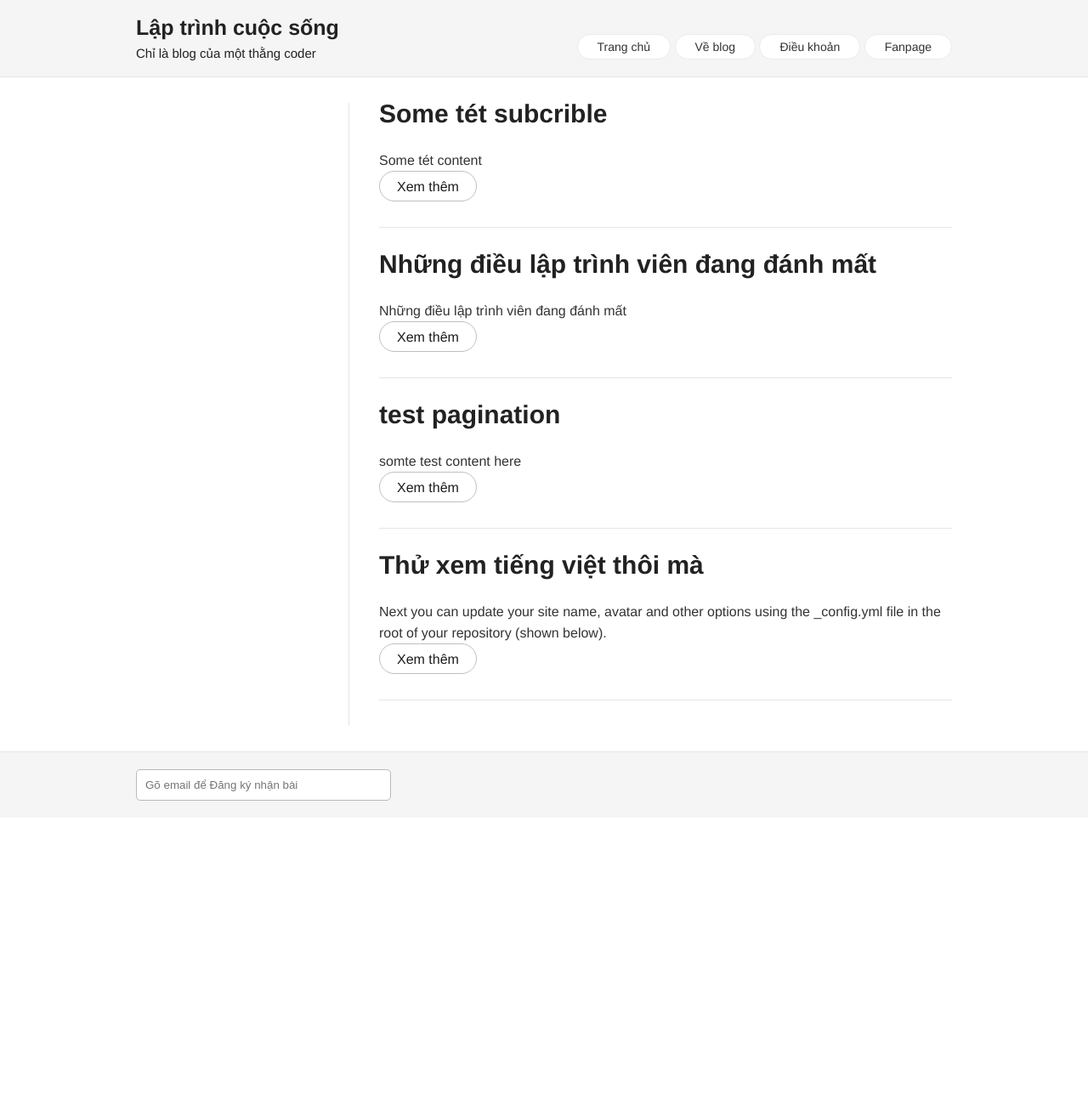
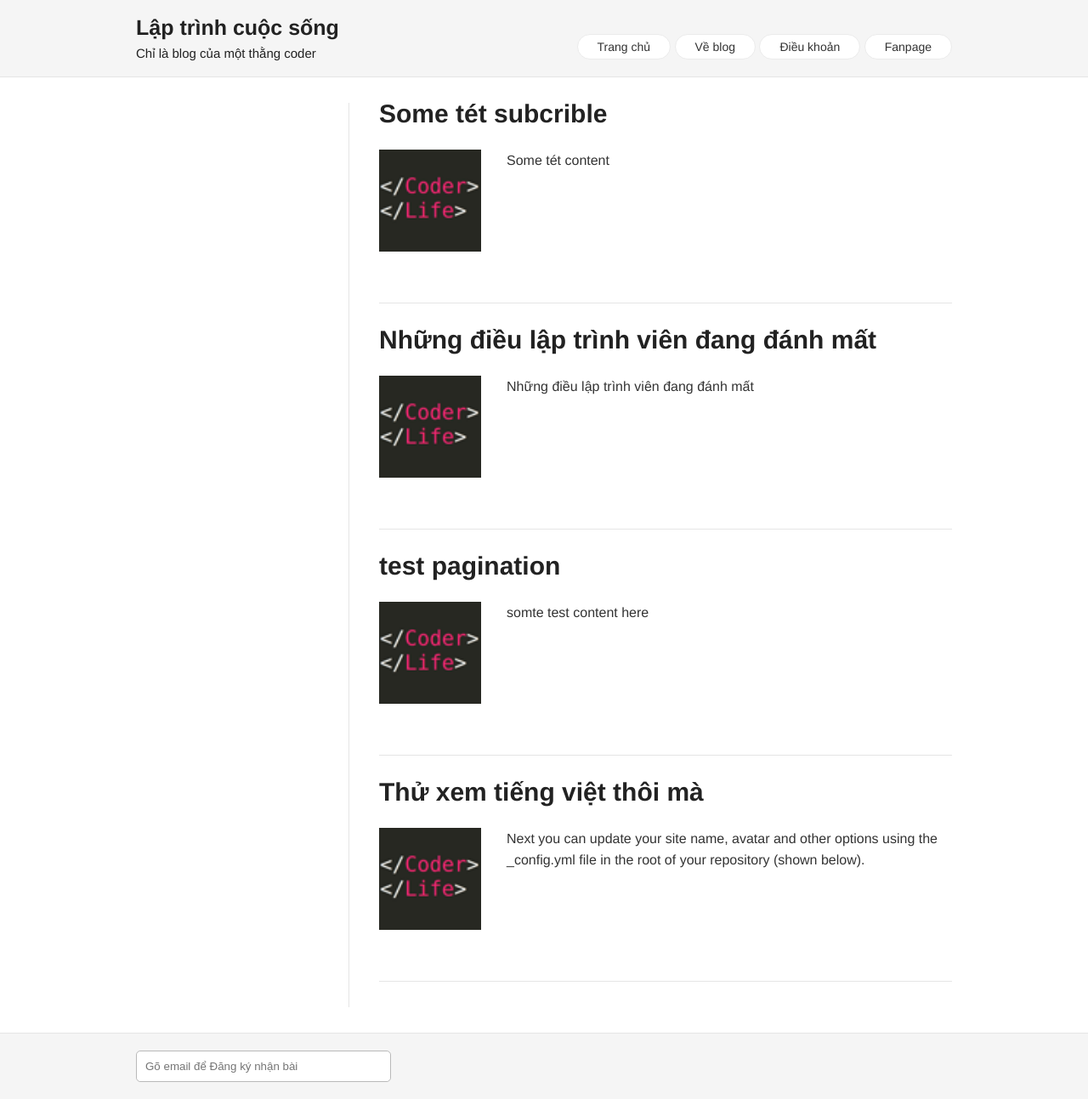
Before and after one commit to nguyentest/laptrinhcuocsong, a Jekyll site: the page built from index.html, in a window 1280 px wide. Shown: the whole page at 85% size. Built offline with Jekyll 4.4.1, drawn with Linux system fonts in a browser that asks for light colours; the list of posts is cut into pages by our own code; before the commit the page ends 962 px from its top, so only the background shows below that.

Commit message:
home page new template

```diff
--- a/index.html
+++ b/index.html
@@ -2,20 +2,17 @@
 layout: default
 ---
 
-<div class="posts">
 {% for post in paginator.posts %}
 <article class="post">
-
   <h1><a href="{{ site.baseurl }}{{ post.url }}">{{ post.title }}</a></h1>
-
-      <div class="index-list-post">
+  <a href="#"><img src="images/logo.gif" alt="" class="post_thumbnail"></a>
+  <div class="excerpt">
     {{ post.excerpt }}
   </div>
-
-      <a class="button" href="{{ site.baseurl }}{{ post.url }}" class="read-more">Xem thêm</a>
+  <div class="clear"></div>
 </article>
 {% endfor %}
-</div>
+
 <div class="pagination">
   {% if paginator.previous_page %}
     <a href="{{ paginator.previous_page_path }}" class="previous">&laquo; Trang trước</a>
```
Lines whose indentation alone changed are shown as unchanged.
